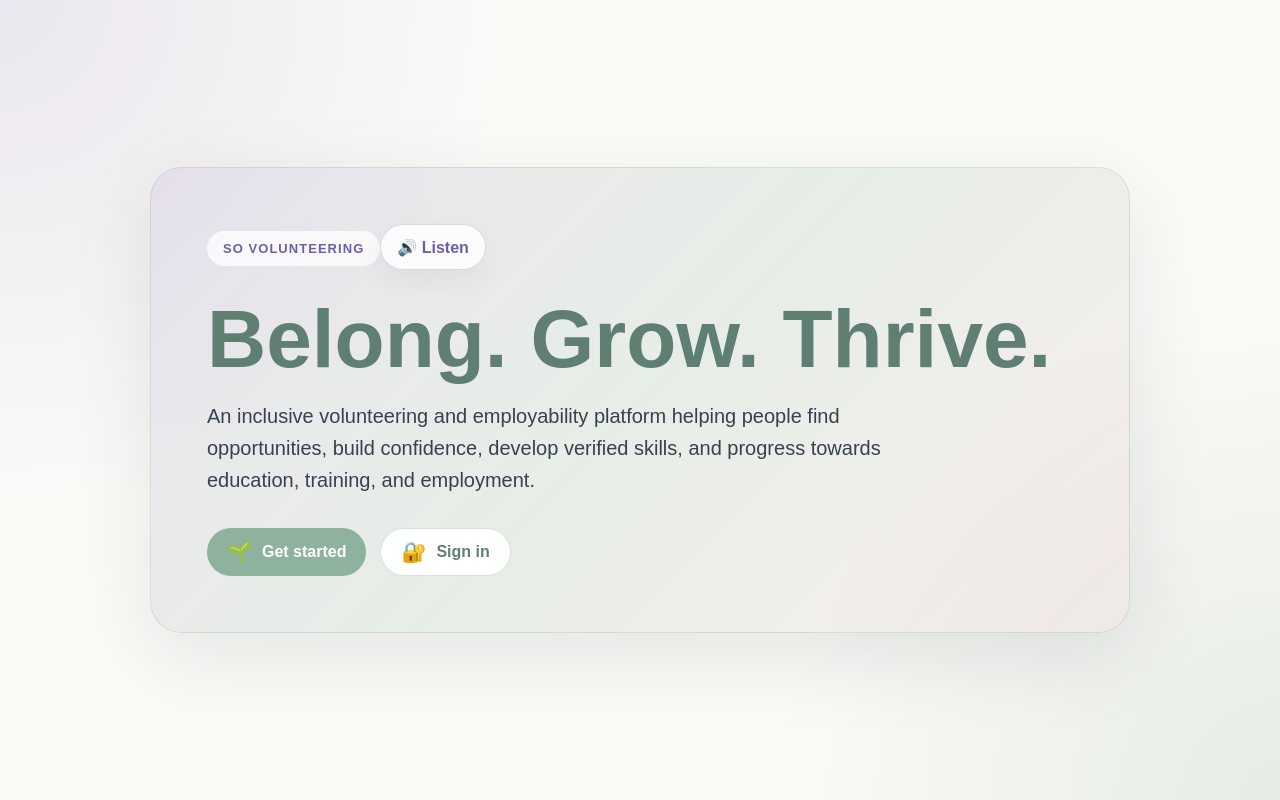
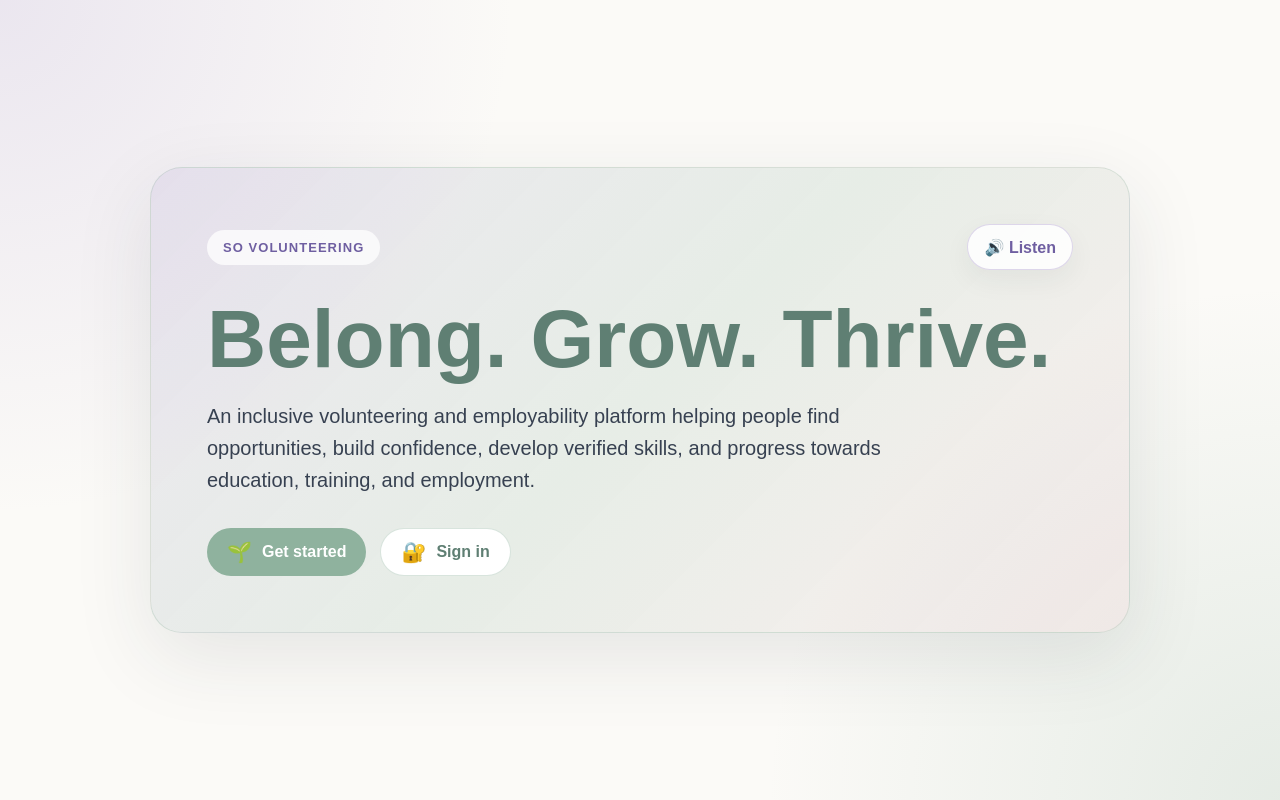
Before and after one commit to Owensom/so-volunteering, a Next.js app: page / in a window 1280 px wide. Built offline with nearby package versions, Linux system fonts and the light colour scheme.

Commit message:
Update globals.css

```diff
--- a/src/app/globals.css
+++ b/src/app/globals.css
@@ -487,3 +487,11 @@ button {
   font-size: 1.25rem;
   line-height: 1;
 }
+
+.page-top-row {
+  display: flex;
+  align-items: center;
+  justify-content: space-between;
+  gap: 12px;
+  flex-wrap: wrap;
+}
```
